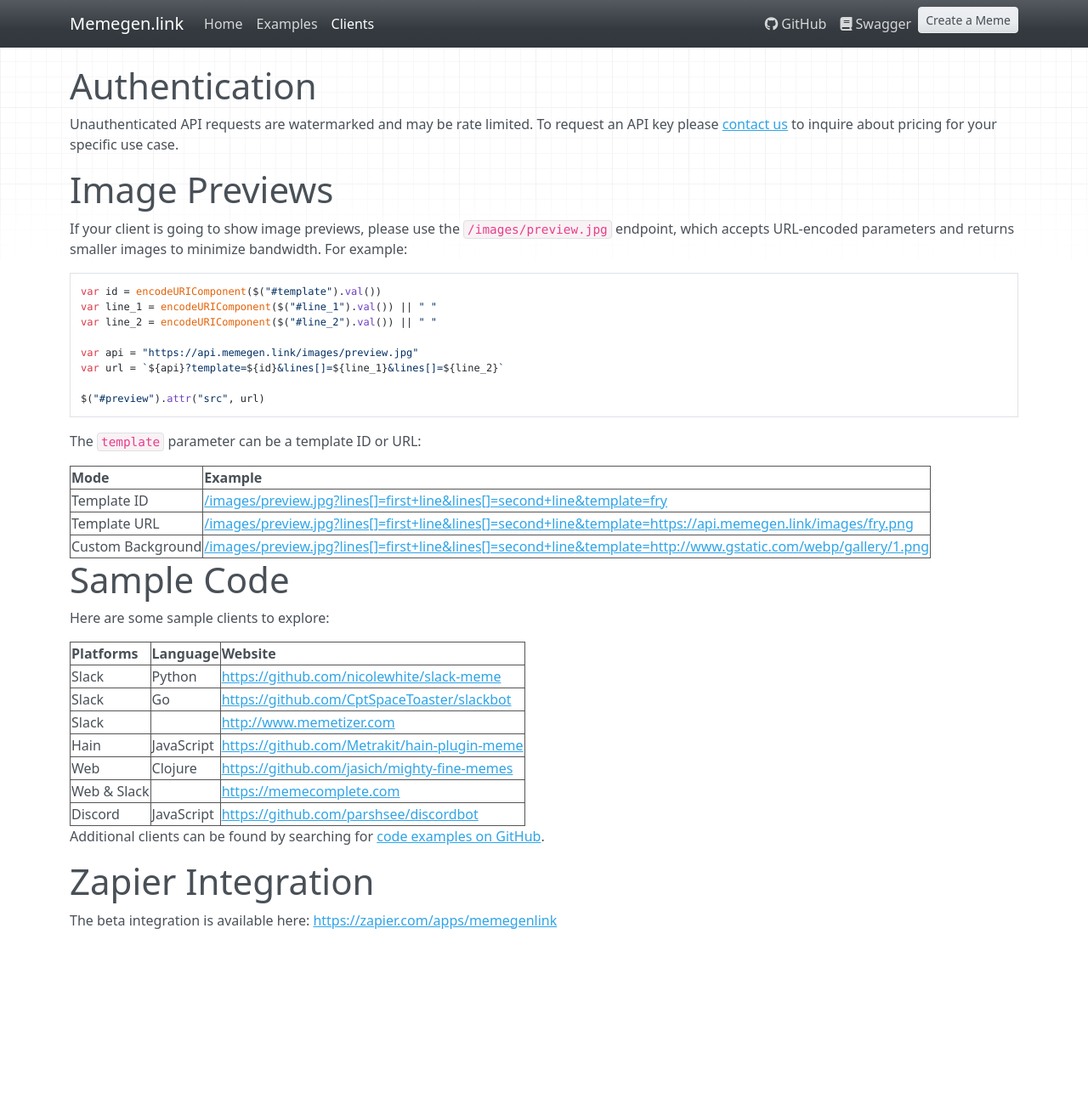
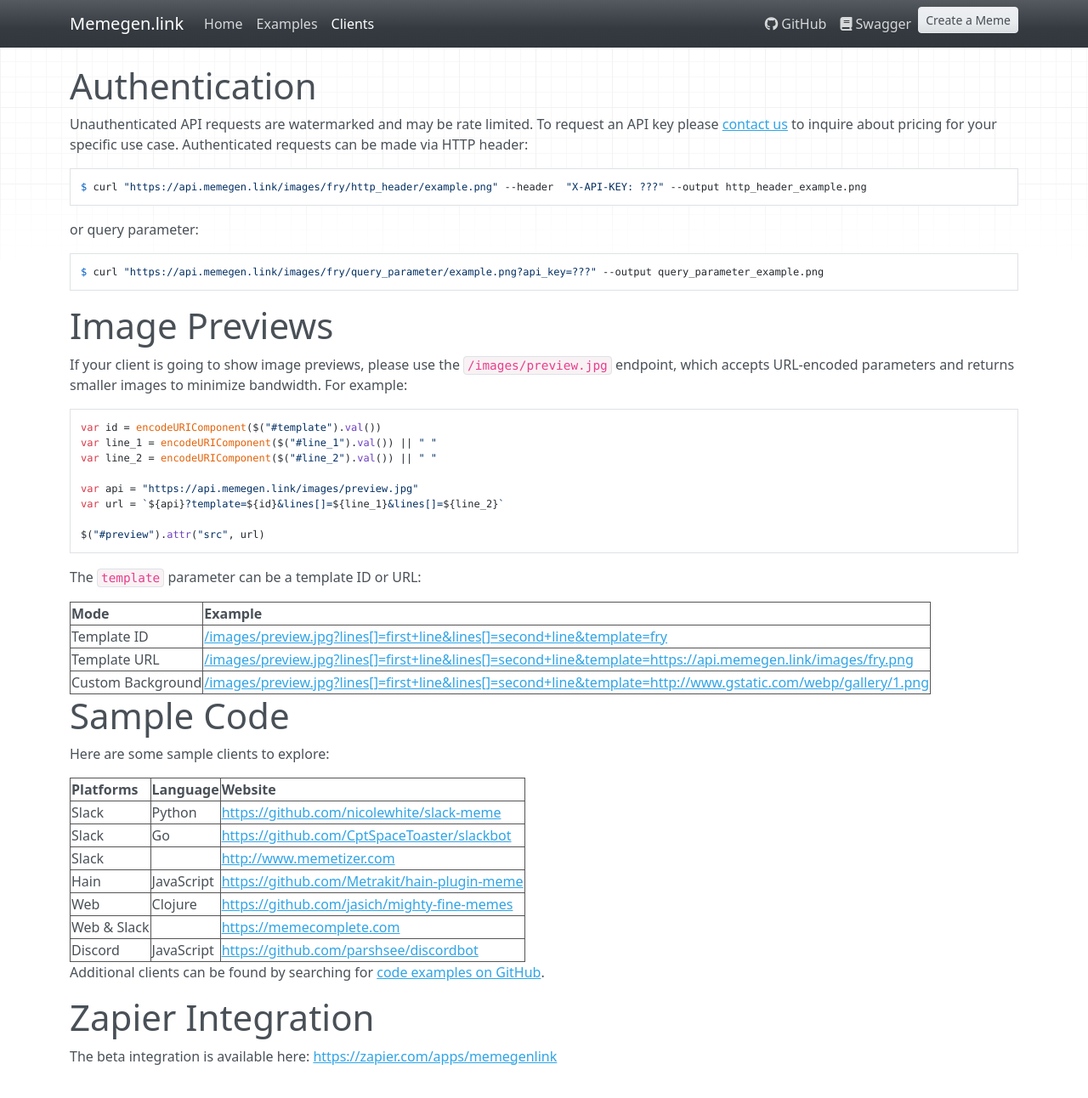
Before and after one commit to jacebrowning/memegen, an MkDocs documentation site: the page built from docs/clients.md, in a window 1280 px wide and 1301 px high. Shown: the top 1292 px of the window at 85% size. Built offline with MkDocs 1.6.1, drawn with Linux system fonts in a browser that asks for light colours; nearby versions of some CDN libraries; comment, search, counter and statistics services are not loaded.

Commit message:
Add curl examples

````diff
--- a/docs/clients.md
+++ b/docs/clients.md
@@ -1,6 +1,16 @@
 # Authentication
 
-Unauthenticated API requests are watermarked and may be rate limited. To request an API key please <a href="mailto:support@maketested.com?subject=memegen.link">contact us</a> to inquire about pricing for your specific use case.
+Unauthenticated API requests are watermarked and may be rate limited. To request an API key please <a href="mailto:support@maketested.com?subject=memegen.link">contact us</a> to inquire about pricing for your specific use case. Authenticated requests can be made via HTTP header:
+
+```shell
+$ curl "https://api.memegen.link/images/fry/http_header/example.png" --header  "X-API-KEY: ???" --output http_header_example.png
+```
+
+or query parameter:
+
+```shell
+$ curl "https://api.memegen.link/images/fry/query_parameter/example.png?api_key=???" --output query_parameter_example.png
+```
 
 # Image Previews
 
@@ -29,15 +39,15 @@
 
 Here are some sample clients to explore:
 
-| Platforms   | Language | Website                                                                                  |
-| :---------- | :-- | :------------------------------------------------------------------------------------ |
-| Slack       | Python | <https://github.com/nicolewhite/slack-meme>           |
-| Slack       | Go | <https://github.com/CptSpaceToaster/slackbot>           |
-| Slack       |  | <http://www.memetizer.com>                                                            |
+| Platforms   | Language   | Website                                        |
+| :---------- | :--------- | :--------------------------------------------- |
+| Slack       | Python     | <https://github.com/nicolewhite/slack-meme>    |
+| Slack       | Go         | <https://github.com/CptSpaceToaster/slackbot>  |
+| Slack       |            | <http://www.memetizer.com>                     |
 | Hain        | JavaScript | <https://github.com/Metrakit/hain-plugin-meme> |
-| Web         | Clojure | <https://github.com/jasich/mighty-fine-memes>      |
-| Web & Slack |  |<https://memecomplete.com>                                                            |
-| Discord     | JavaScript | <https://github.com/parshsee/discordbot>             |
+| Web         | Clojure    | <https://github.com/jasich/mighty-fine-memes>  |
+| Web & Slack |            | <https://memecomplete.com>                     |
+| Discord     | JavaScript | <https://github.com/parshsee/discordbot>       |
 
 Additional clients can be found by searching for [code examples on GitHub](https://github.com/search?o=desc&q=%22api.memegen.link%22+&ref=searchresults&s=indexed&type=Code&utf8=%E2%9C%93).
 
--- a/requirements.txt
+++ b/requirements.txt
@@ -1,5 +1,5 @@
 aiofiles==0.6.0; python_version >= "3.6"
-aiohttp==3.7.2; python_version >= "3.6"
+aiohttp==3.7.4; python_version >= "3.6"
 async-timeout==3.0.1; python_full_version >= "3.5.3" and python_version >= "3.6"
 attrs==20.2.0; python_version >= "3.6" and python_full_version < "3.0.0" or python_full_version >= "3.4.0" and python_version >= "3.6"
 bugsnag==4.0.1; python_version >= "3.5" and python_version < "4"
````
Also changed, not shown: 1 other file.
